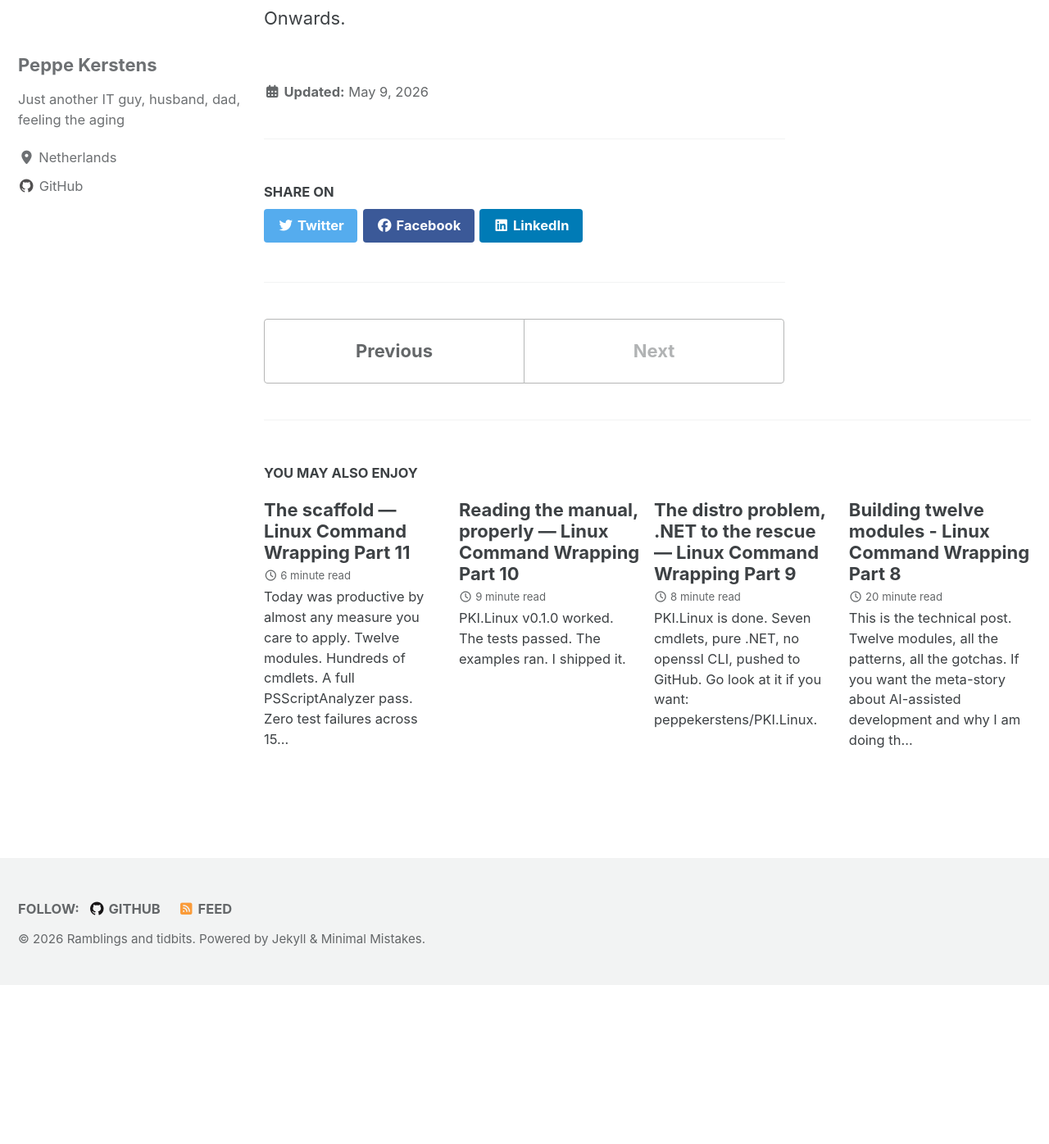
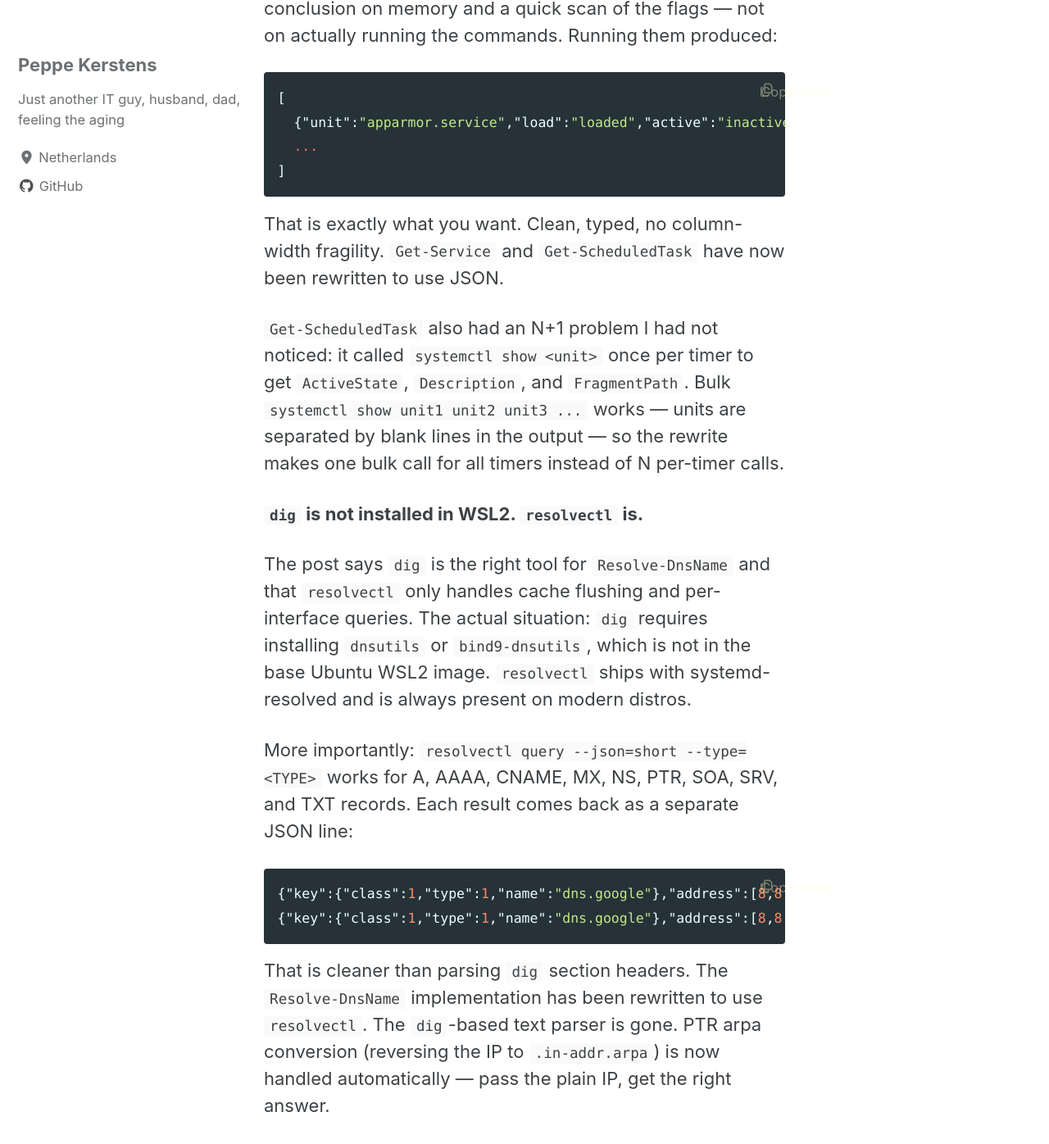
Before and after one commit to peppekerstens/peppekerstens.github.io, a Jekyll site: the page built from _posts/2026-05-09-crescendo-revisited-linux-command-wrapping-part-12.md, in a window 1280 px wide and 1400 px high, scrolled down 9631 px. Shown: the top 1396 px of the window at 82% size. Built offline with Jekyll 4.4.1, drawn with Linux system fonts in a browser that asks for light colours; cached includes are drawn as plain includes; before the commit the page ends 10833 px from its top, so only the background shows below that; some of the changed text lies outside the part shown.

Commit message:
post: Part 12 addendum — correct three audit decisions; add resolvectl and systemctl JSON findings

````diff
--- a/_posts/2026-05-09-crescendo-revisited-linux-command-wrapping-part-12.md
+++ b/_posts/2026-05-09-crescendo-revisited-linux-command-wrapping-part-12.md
@@ -24,9 +24,9 @@ Eight modules use CLI tools in a way that could plausibly benefit from a shared
 | Storage.Linux | `lsblk` | Yes — `--json` | **Fix the existing wrapper** |
 | NetTCPIP.Linux | `ip`, `ss` | `ip` yes / `ss` no | **Migrate `ip`** |
 | NetAdapter.Linux | `ip` | Yes | **Migrate `ip`** |
-| DnsClient.Linux | `dig`, `resolvectl` | No | Keep custom parsing |
-| PowerShell.Management.Linux | `systemctl` | Partial | Keep custom parsing |
-| ScheduledTasks.Linux | `systemctl` | Partial | Keep custom parsing |
+| DnsClient.Linux | `dig`, `resolvectl` | Yes — `resolvectl --json=short` | ~~Keep custom parsing~~ **Migrated** (see addendum) |
+| PowerShell.Management.Linux | `systemctl` | Yes — `--output=json` for list ops | ~~Keep custom parsing~~ **Migrated** (see addendum) |
+| ScheduledTasks.Linux | `systemctl` | Yes — `--output=json` for list ops | ~~Keep custom parsing~~ **Migrated** (see addendum) |
 | PowerShell.LocalAccounts.Linux | `getent` | No | Keep custom parsing |
 | PrintManagement.Linux | `lpstat`, `lpadmin` | No | Keep custom parsing |
 
@@ -135,6 +135,50 @@ Going back through twelve modules looking for exactly that kind of quiet brokenn
 
 That, too, is worth doing.
 
+## Addendum — three more migrations (what I got wrong)
+
+The audit above was wrong about three modules. I published it, then immediately discovered the errors when I actually ran the commands against WSL2. So: corrections, with the embarrassing details included.
+
+**`systemctl list-units` and `systemctl list-timers` do support `--output=json`.**
+
+The post says they do not. "The `--output=json` flag exists for `systemctl show <unit>` but not for list operations." That sentence is wrong. `systemctl list-units --output=json` produces a JSON array. `systemctl list-timers --output=json` produces a JSON array. `systemctl list-unit-files --output=json` produces a JSON array. I had based that conclusion on memory and a quick scan of the flags — not on actually running the commands. Running them produced:
+
+```json
+[
+  {"unit":"apparmor.service","load":"loaded","active":"inactive","sub":"dead","description":"Load AppArmor profiles"},
+  ...
+]
+```
+
+That is exactly what you want. Clean, typed, no column-width fragility. `Get-Service` and `Get-ScheduledTask` have now been rewritten to use JSON.
+
+`Get-ScheduledTask` also had an N+1 problem I had not noticed: it called `systemctl show <unit>` once per timer to get `ActiveState`, `Description`, and `FragmentPath`. Bulk `systemctl show unit1 unit2 unit3 ...` works — units are separated by blank lines in the output — so the rewrite makes one bulk call for all timers instead of N per-timer calls.
+
+**`dig` is not installed in WSL2. `resolvectl` is.**
+
+The post says `dig` is the right tool for `Resolve-DnsName` and that `resolvectl` only handles cache flushing and per-interface queries. The actual situation: `dig` requires installing `dnsutils` or `bind9-dnsutils`, which is not in the base Ubuntu WSL2 image. `resolvectl` ships with systemd-resolved and is always present on modern distros.
+
+More importantly: `resolvectl query --json=short --type=<TYPE>` works for A, AAAA, CNAME, MX, NS, PTR, SOA, SRV, and TXT records. Each result comes back as a separate JSON line:
+
+```json
+{"key":{"class":1,"type":1,"name":"dns.google"},"address":[8,8,8,8]}
+{"key":{"class":1,"type":1,"name":"dns.google"},"address":[8,8,4,4]}
+```
+
+That is cleaner than parsing `dig` section headers. The `Resolve-DnsName` implementation has been rewritten to use `resolvectl`. The `dig`-based text parser is gone. PTR arpa conversion (reversing the IP to `.in-addr.arpa`) is now handled automatically — pass the plain IP, get the right answer.
+
+**What the corrected audit actually produced:**
+
+Six modules changed. Three commits pushed in session 1, three more in session 2:
+
+- `DnsClient.Linux`: commit `4f8ac6e`
+- `ScheduledTasks.Linux`: commit `45191b0`
+- `PowerShell.Management.Linux`: commit `a755f09`
+
+WSL2 Pester: 86+30+60 = 176 additional tests passing, 0 failures.
+
+The lesson from the first session — the Crescendo wrapper from Part 4 was quietly broken because nobody tested it in the environment it was meant to run in — applies here too. The audit conclusions about `systemctl` and `dig` were wrong for exactly the same reason: I did not run the commands.
+
 ## Next
 
 Stage 3. The remaining stubs — the 51 cmdlets that currently just emit `Write-Warning "not yet implemented"` — several of them are genuinely implementable. `Find-NetRoute` via `ip route get`. `Get-NetNeighbor` via `ip neigh`. `Get-PrintConfiguration` via `lpoptions`. `Set-TimeZone` via `timedatectl`. `New-Service` via unit file creation and `systemctl`.
````
